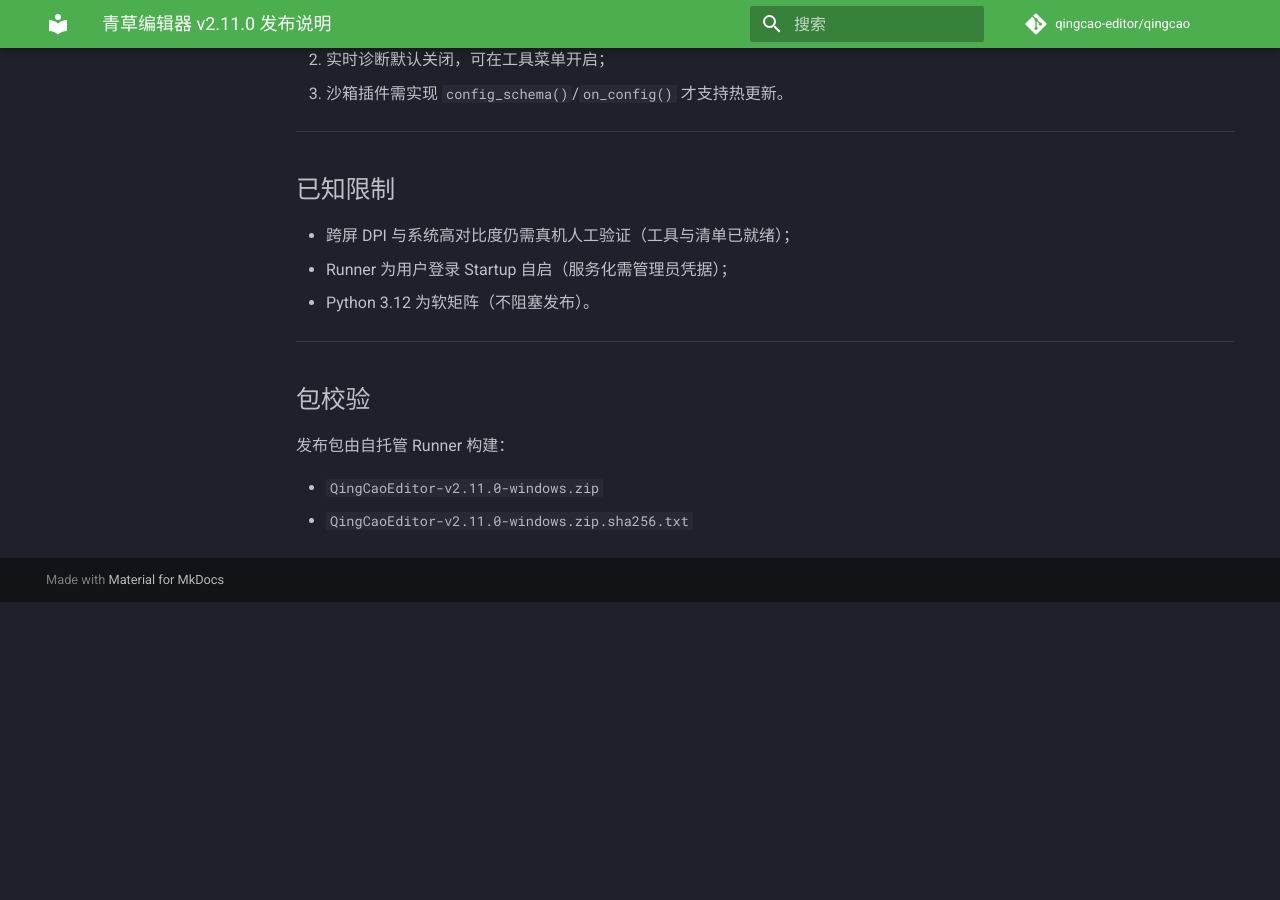
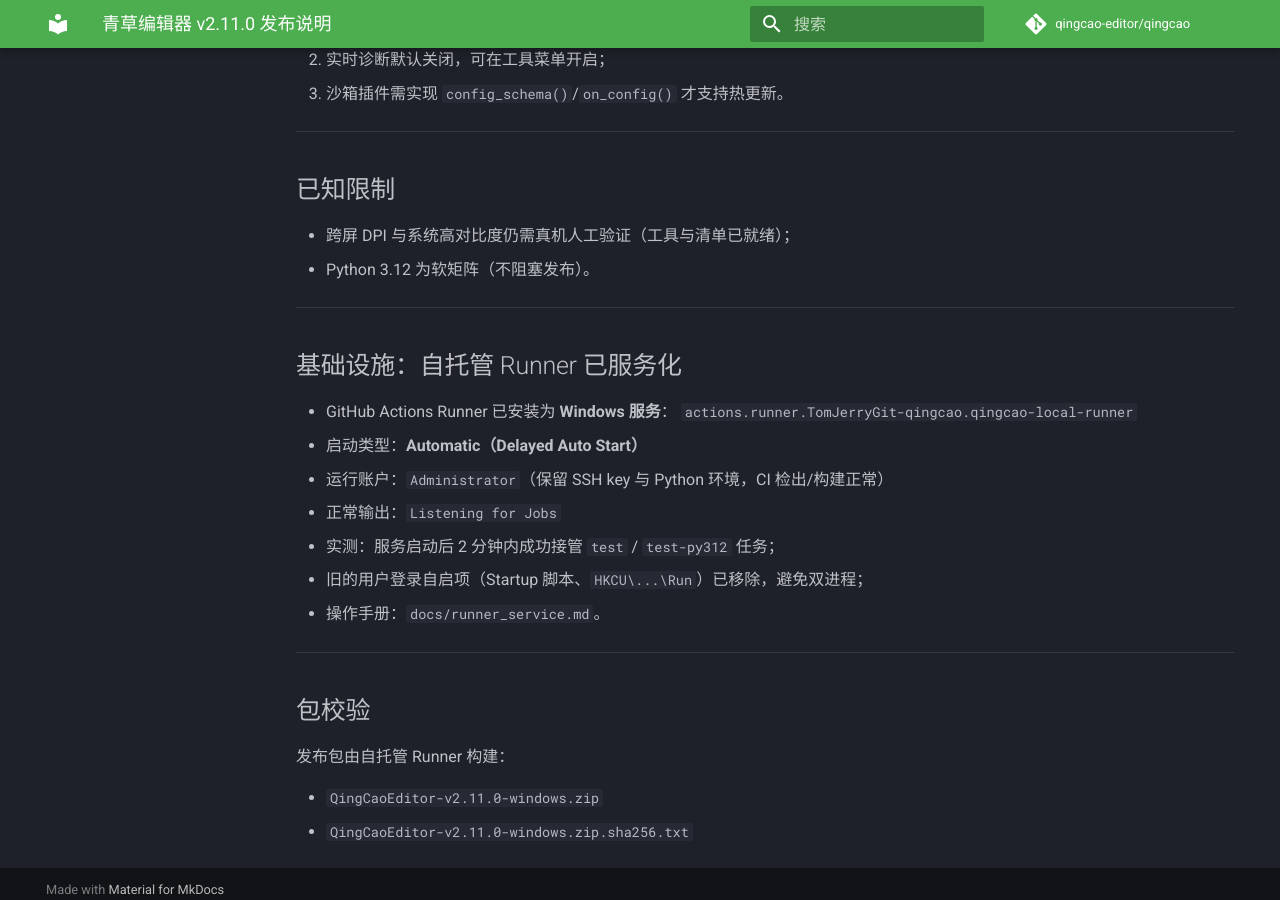
Before and after one commit to TomJerryGit/qingcao, an MkDocs documentation site: the page built from docs/release_notes_v2.11.0.md, in a window 1280 px wide and 900 px high, scrolled down 1402 px. Built offline with MkDocs 1.6.1 and Material for MkDocs 9.7.7, drawn with Linux system fonts in a browser that asks for light colours; comment, search, counter and statistics services are not loaded; before the commit the page ends 2004 px from its top, so only the background shows below that.

Commit message:
docs(release): v2.11.0 补充 Runner 服务化说明

```diff
--- a/docs/release_notes_v2.11.0.md
+++ b/docs/release_notes_v2.11.0.md
@@ -62,8 +62,20 @@
 ## 已知限制
 
 - 跨屏 DPI 与系统高对比度仍需真机人工验证（工具与清单已就绪）；
-- Runner 为用户登录 Startup 自启（服务化需管理员凭据）；
 - Python 3.12 为软矩阵（不阻塞发布）。
+
+---
+
+## 基础设施：自托管 Runner 已服务化
+
+- GitHub Actions Runner 已安装为 **Windows 服务**：
+  `actions.runner.TomJerryGit-qingcao.qingcao-local-runner`
+  - 启动类型：**Automatic（Delayed Auto Start）**
+  - 运行账户：`Administrator`（保留 SSH key 与 Python 环境，CI 检出/构建正常）
+  - 正常输出：`Listening for Jobs`
+- 实测：服务启动后 2 分钟内成功接管 `test` / `test-py312` 任务；
+- 旧的用户登录自启项（Startup 脚本、`HKCU\...\Run`）已移除，避免双进程；
+- 操作手册：`docs/runner_service.md`。
 
 ---
 
```
